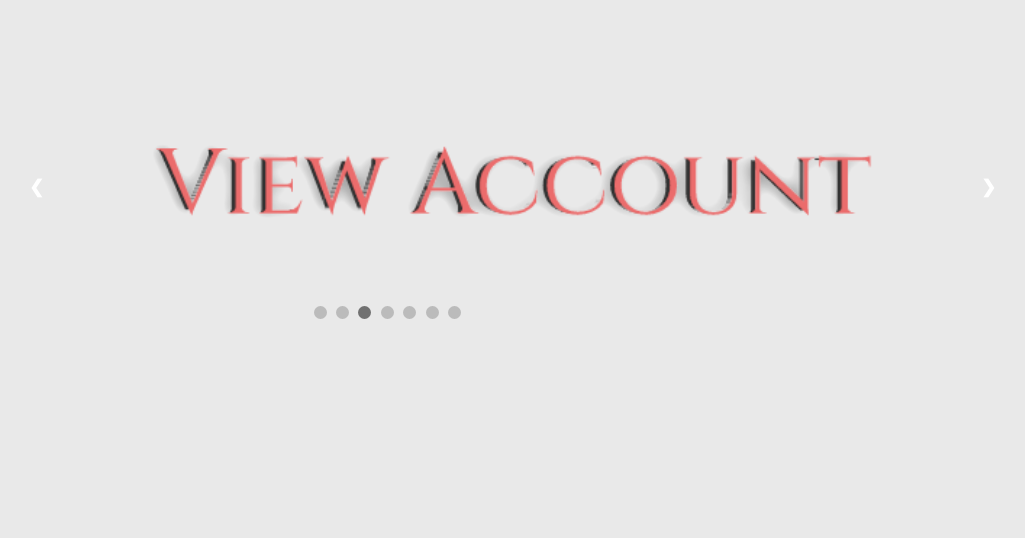
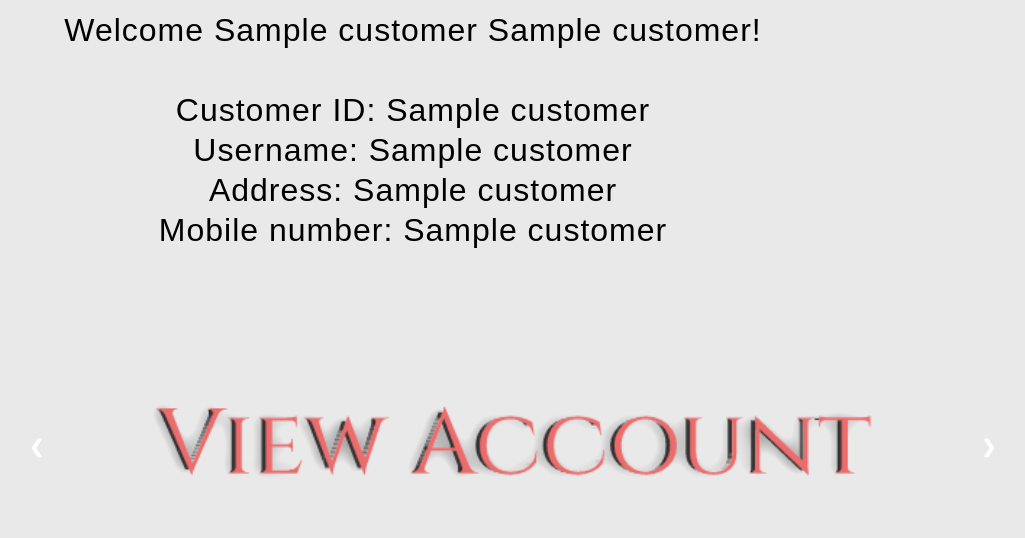
Before and after one commit to DayeemParkar/BajajMarketsTrainingCaseStudy, a Flask app: template templates/home.html in a window 1280 px wide. Shown: the part 48-586 px from the top of the page, without its empty margins (227-1252 px from the left). Run offline with Flask 2, Linux system fonts and the light colour scheme; the template is opened without the code that fills it: most values are stand-ins (such as "Sample title", 1, 10 or a date in 2020); parts of the project's set-up code (start-up, migrations or seed data) failed here and were passed over.

Commit message:
Frontend update

```diff
--- a/app.py
+++ b/app.py
@@ -28,10 +28,11 @@ def home():
     try:
         if not session.get('username', None):
             return redirect(url_for('login'))
-        return render_template('home.html',  title='Home', id=['nav1'], username=session['username'], token=session['token'])
+        customer = getCustomer(session.get(USERNAME, ''))
+        return render_template('home.html',  title='Home', id=['nav1'], customer=customer, token=session['token'])
     except Exception as e:
         logger.exception(f"Error while accessing home. User: {session.get(USERNAME, 'no user')}")
-        return f"{'message': 'server error'}"
+        return redirect(url_for('clearsession'))
 
 
 @app.route('/signup', methods=['GET','POST'])
--- a/templates/admin_view_account.html
+++ b/templates/admin_view_account.html
@@ -1,5 +1,11 @@
 {% extends "adminnavbar.html" %}
 {% block body %}
+<div class="text" style="color:black;">
+    {% if msg %}
+        {{ msg }}
+    {% endif %}
+</div>
+
 {% if result %}
         <table border="1" style="border-collapse:collapse;">
             <tr>
--- a/templates/admin_view_customer.html
+++ b/templates/admin_view_customer.html
@@ -1,5 +1,10 @@
 {% extends "adminnavbar.html" %}
 {% block body %}
+<div class="text" style="color:black;">
+    {% if msg %}
+        {{ msg }}
+    {% endif %}
+</div>
 {% if result %}
         <table border="1" style="border-collapse:collapse;">
             <tr>
--- a/templates/admin_view_history.html
+++ b/templates/admin_view_history.html
@@ -1,5 +1,10 @@
 {% extends "adminnavbar.html" %}
 {% block body %}
+<div class="text" style="color:black;">
+    {% if msg %}
+        {{ msg }}
+    {% endif %}
+</div>
 {% if result %}
         <table border="1" style="border-collapse:collapse;">
             <tr>
--- a/templates/home.html
+++ b/templates/home.html
@@ -1,9 +1,19 @@
 {% extends "navbar.html" %}
 {% block body %}
-<!-- <h1>
-    Username: {{ username }}
-    <br />
-    Token: {{ token }} -->
+    {% if customer %}
+        <div class="text" style="color:black;">
+        Welcome {{ customer[3] }} {{ customer[4] }}!
+        <br />
+        <br />
+        Customer ID: {{ customer[0] }}
+        <br />
+        Username: {{ customer[1] }}
+        <br />
+        Address: {{ customer[5] }}
+        <br />
+        Mobile number: {{ customer[6] }}
+        </div>
+    {% endif %}
     <div id="slide">
         <div class="slideshow-container">
 
@@ -34,8 +44,7 @@
         <span class="dot" onclick="currentSlide(5)"></span>
         <span class="dot" onclick="currentSlide(6)"></span>
         <span class="dot" onclick="currentSlide(7)"></span>
-         </div>
-</h1>
+    </div>
 <script>
     var slideIndex = 0;
 showSlides();
--- a/templates/modify_account.html
+++ b/templates/modify_account.html
@@ -1,6 +1,10 @@
 {% extends "adminnavbar.html" %}
 {% block body %}
-
+<div class="text" style="color:black;">
+    {% if msg %}
+        {{ msg }}
+    {% endif %}
+</div>
 <div class="login-container">
     <form action="" class="form-login" method="POST">
         <div class="text"> Modify Customer </div>
--- a/templates/modify_customer.html
+++ b/templates/modify_customer.html
@@ -1,6 +1,10 @@
 {% extends "adminnavbar.html" %}
 {% block body %}
-
+<div class="text" style="color:black;">
+    {% if msg %}
+        {{ msg }}
+    {% endif %}
+</div>
 <div class="login-container">
     <form action="" class="form-login" method="POST">
         <div class="text"> Modify Customer </div>
--- a/templates/new_account.html
+++ b/templates/new_account.html
@@ -1,5 +1,10 @@
 {% extends "navbar.html" %}
 {% block body %}
+<div class="text">
+    {% if msg %}
+        {{ msg }}
+    {% endif %}
+</div>
     <div class="login-container">
 
         <form action="" class="form-login" method="POST">
--- a/templates/signup_form.html
+++ b/templates/signup_form.html
@@ -1,5 +1,10 @@
 {% extends "base.html" %}
 {% block body %}
+<div class="text">
+    {% if msg %}
+        {{ msg }}
+    {% endif %}
+</div>
     <div class="login-container">
         <form action="" class="form-login" method="POST">
             <ul class="login-nav">
--- a/templates/transaction.html
+++ b/templates/transaction.html
@@ -1,5 +1,10 @@
 {% extends "navbar.html" %}
 {% block body %}
+<div class="text" style="color:black;">
+    {% if msg %}
+        {{ msg }}
+    {% endif %}
+</div>
 {% if accountNotSelected %}
     {% if result %}
     <table border="1" style="border-collapse:collapse;">
--- a/templates/transaction_history.html
+++ b/templates/transaction_history.html
@@ -1,5 +1,10 @@
 {% extends "navbar.html" %}
 {% block body %}
+<div class="text" style="color:black;">
+    {% if msg %}
+        {{ msg }}
+    {% endif %}
+</div>
 {% if result %}
         <table border="1" style="border-collapse:collapse;">
             <tr>
--- a/templates/withdrawal.html
+++ b/templates/withdrawal.html
@@ -1,5 +1,10 @@
 {% extends "navbar.html" %}
 {% block body %}
+<div class="text" style="color:black;">
+    {% if msg %}
+        {{ msg }}
+    {% endif %}
+</div>
 {% if accountNotSelected %}
     {% if result %}
     <table border="1" style="border-collapse:collapse;">
```
Also changed, not shown: db_connector_class.py (+0 -23 lines), templates/admin_login.html (+7 -1 lines), templates/login_form.html (+5 -5 lines), templates/view_account.html (+5 -2 lines), 1 other file.
